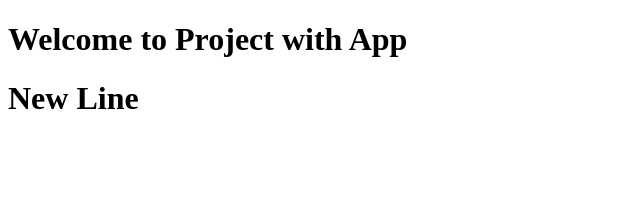
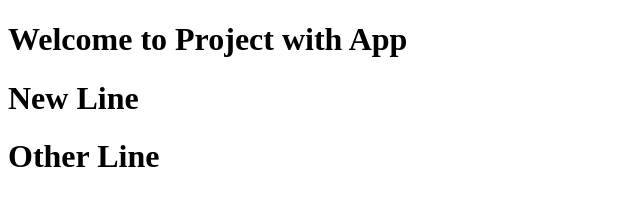
Before and after one commit to faridahd/MyApp, a plain HTML site: page index.html in a window 1280 px wide. Shown: the whole page, without its empty margins (0-640 px from the left). Drawn offline with Linux system fonts and the light colour scheme.

Commit message:
More changes

```diff
--- a/app.js
+++ b/app.js
@@ -0,0 +1 @@
+console.log('Hello')
--- a/index.html
+++ b/index.html
@@ -8,5 +8,6 @@
 <body>
     <h1>Welcome to Project with App</h1>
     <h1>New Line</h1>
+    <h1>Other Line</h1>
 </body>
 </html>
```
